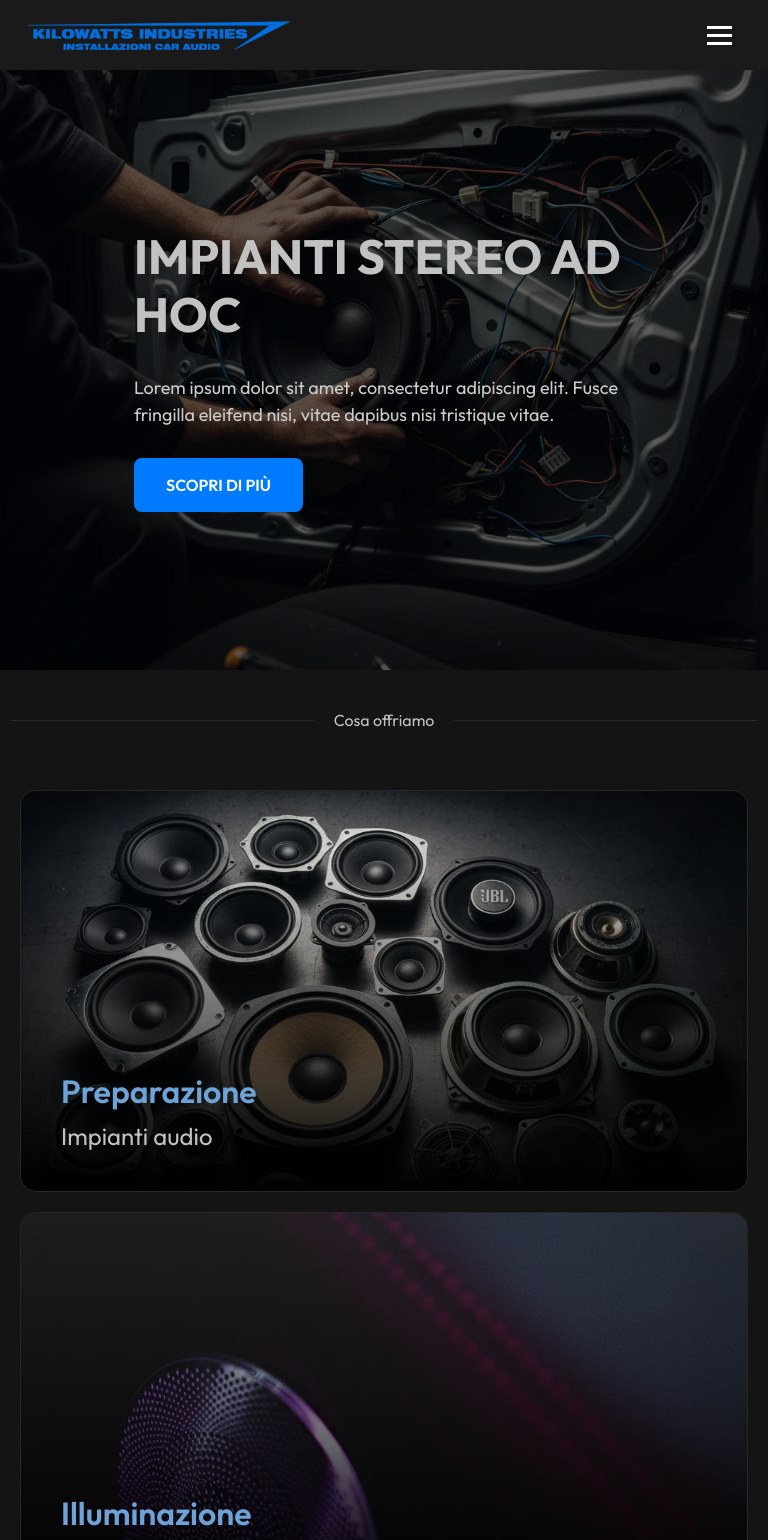
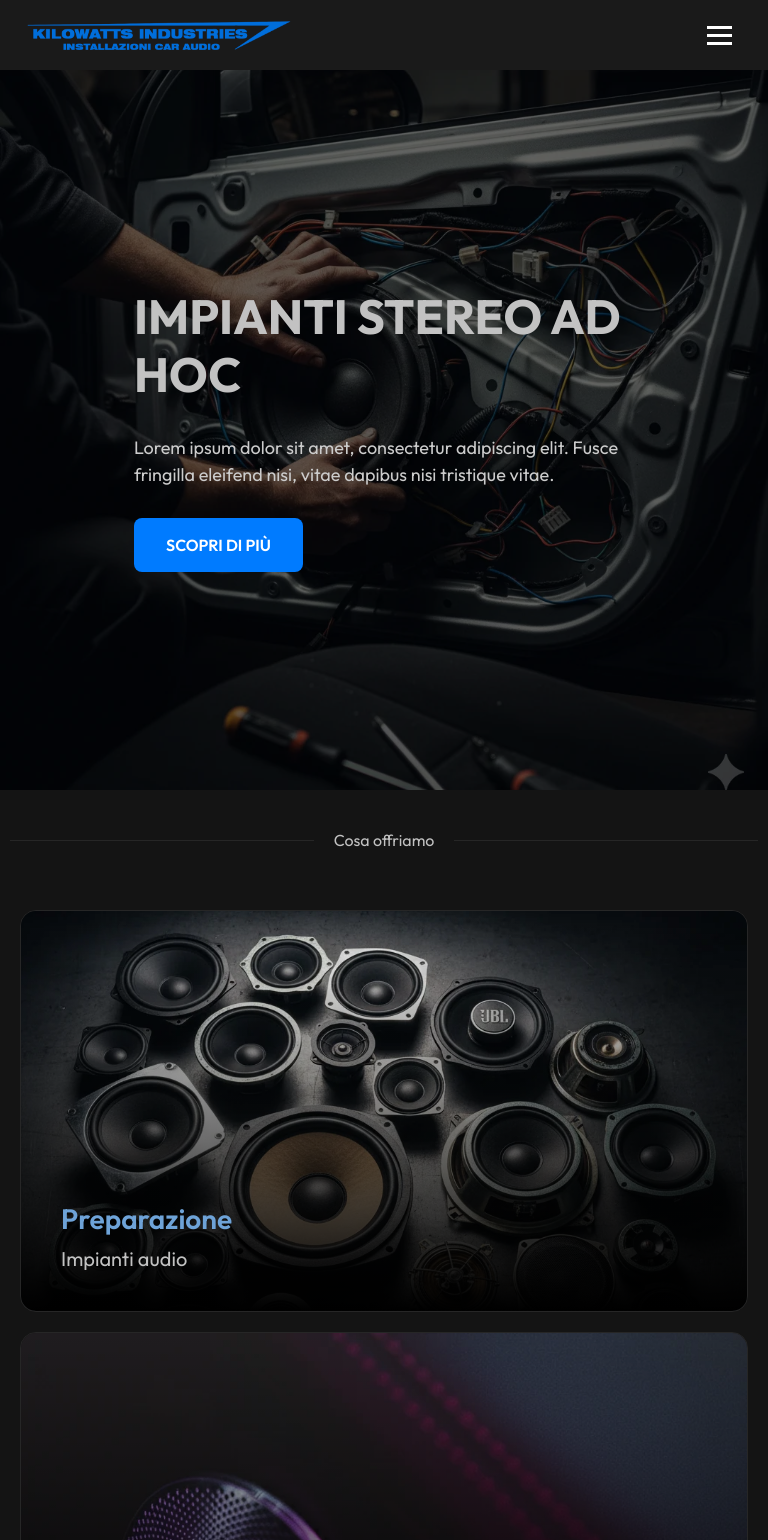
Before and after one commit to MarcoPozziDeveloper/Kilowatts-Public, a Vue app: page / in a window 768 px wide. Shown: the top 1540 px of the page. Built offline with nearby package versions, Linux system fonts and the light colour scheme; no server answers.

Commit message:
Update HomeView.vue

```diff
--- a/src/views/HomeView.vue
+++ b/src/views/HomeView.vue
@@ -59,7 +59,7 @@ const getProducts = async () => {
     console.error(`Errore nel caricamento da dati:`, error);
     alert(
       "Si e' verficato un errore. Fai una foto a questo messaggio e inviala allo sviluppatore.\n\nHomeView/getProducts\n" +
-        error.details
+      error.details
     );
     return [];
   }
@@ -79,7 +79,7 @@ const getImagesForProduct = async (productOid) => {
     console.error(`Errore caricando immagini per ${productOid}:`, error);
     alert(
       "Si e' verficato un errore. Fai una foto a questo messaggio e inviala allo sviluppatore. " +
-        error
+      error
     );
     return [];
   }
@@ -99,10 +99,7 @@ const openDetails = (id) => {
 <template>
   <div class="hero">
     <div class="hero-left">
-      <img
-        src="../images/hero-desktop.webp"
-        alt="Meccanico che installa impianto stereo"
-      />
+      <img src="../images/hero-desktop.webp" alt="Meccanico che installa impianto stereo" />
     </div>
     <div class="hero-right">
       <h1>IMPIANTI STEREO AD HOC</h1>
@@ -188,17 +185,10 @@ const openDetails = (id) => {
     <label class="separator-text">Novità</label>
   </div>
   <div class="news">
-    <ProductCard
-      v-for="product in newProducts"
-      :key="product.oid"
-      :name="product.Manufacturers.name + ' - ' + product.name"
-      :price="product.price > 0 ? product.price : 0"
-      :description="product.description"
-      :category="product.Categories.name"
-      :available="product.available"
-      :image="product.images[0] || './img/no-image.png'"
-      @click="openDetails(product.id)"
-    />
+    <ProductCard v-for="product in newProducts" :key="product.oid"
+      :name="product.Manufacturers.name + ' - ' + product.name" :price="product.price > 0 ? product.price : 0"
+      :description="product.description" :category="product.Categories.name" :available="product.available"
+      :image="product.images[0] || './img/no-image.png'" @click="openDetails(product.id)" />
   </div>
   <div class="separator">
     <label class="separator-text" id="eventi">Prossimi eventi</label>
@@ -222,10 +212,12 @@ const openDetails = (id) => {
     width: 100%;
     color: var(--color-text);
   }
+
   .not-found img {
     width: 400px;
     margin-bottom: 20px;
   }
+
   .card-b {
     background-color: var(--color-container);
     border: 1px solid var(--color-container-border);
@@ -257,6 +249,22 @@ const openDetails = (id) => {
     color: var(--color-text);
     font-size: 24px;
   }
+
+  .card-title {
+    color: var(--color-primary-light);
+    font-size: 32px;
+    font-weight: 600;
+  }
+
+  .card:hover {
+    transform: scale(1.02);
+    transition: transform 0.3s ease;
+  }
+
+  .card-description {
+    color: var(--color-text);
+    font-size: 24px;
+  }
 }
 
 @media (max-width: 970px) {
@@ -269,10 +277,12 @@ const openDetails = (id) => {
     width: 100%;
     color: var(--color-text);
   }
+
   .not-found img {
     width: 250px;
     margin-bottom: 20px;
   }
+
   .sez-a {
     flex-direction: column;
   }
@@ -285,7 +295,7 @@ const openDetails = (id) => {
     background-position: center;
     background-repeat: no-repeat;
     position: relative;
-    height: 75vh;
+    height: calc(100vh - var(--top-appbar-height));
   }
 
   .hero::before {
@@ -307,12 +317,13 @@ const openDetails = (id) => {
     position: relative;
     z-index: 2;
   }
+
   .card-b-title {
-    font-size: 28px;
+    font-size: 24px;
   }
 
   .card-b-description {
-    font-size: 20px;
+    font-size: 18px;
   }
 
   .news {
@@ -360,6 +371,18 @@ const openDetails = (id) => {
   }
 
   .card-b-description {
+    color: var(--color-text);
+    font-size: 20px;
+  }
+
+  .card-title {
+    color: var(--color-primary-light);
+    font-size: 28px;
+    font-weight: 600;
+  }
+
+
+  .card-description {
     color: var(--color-text);
     font-size: 20px;
   }
@@ -494,21 +517,6 @@ const openDetails = (id) => {
   /* sopra il gradiente */
 }
 
-.card-title {
-  color: var(--color-primary-light);
-  font-size: 32px;
-  font-weight: 600;
-}
-
-.card:hover {
-  transform: scale(1.02);
-  transition: transform 0.3s ease;
-}
-
-.card-description {
-  color: var(--color-text);
-  font-size: 24px;
-}
 
 .separator {
   display: flex;
```
